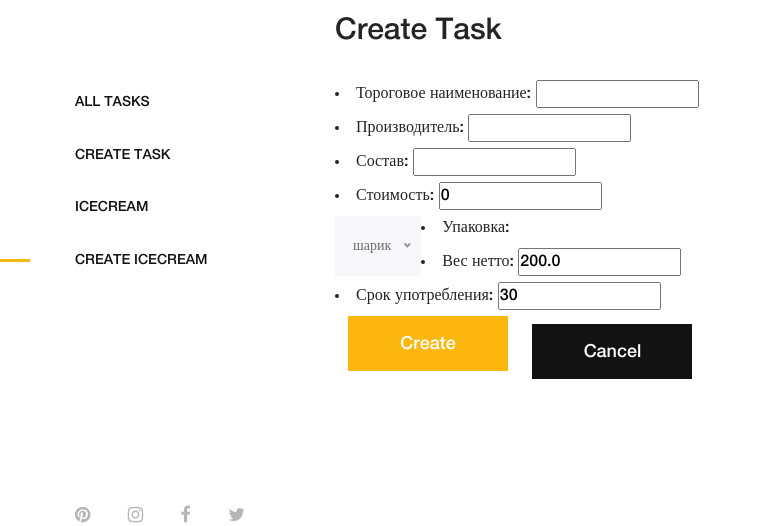
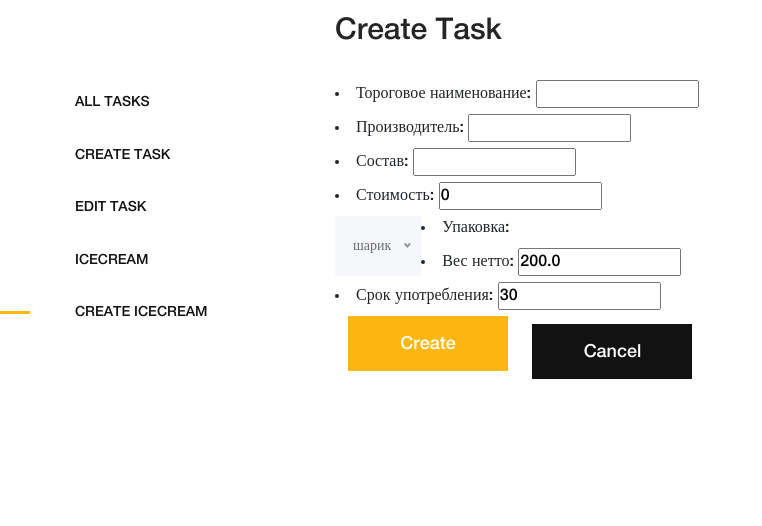
Before and after one commit to BakiyevaV/Django_HW, a Django app: page /create_icecream/ in a window 1280 px wide. Shown: the part 139-665 px from the top of the page, without its empty margins (0-762 px from the left). Run offline with Django 5.2, Linux system fonts and the light colour scheme; some libraries are stand-ins or nearby versions.

Commit message:
Added hw for 01Feb and 06Feb

```diff
--- a/TaskBoard/forms.py
+++ b/TaskBoard/forms.py
@@ -1,7 +1,18 @@
-from django.forms import ModelForm, modelform_factory, Form
+from django.core import validators
+from django.forms import ModelForm, modelform_factory, Form, modelformset_factory, BaseModelFormSet
 from .models import Tasks, Icecream
 from django.forms.widgets import DateInput, Select
 from captcha.fields import CaptchaField
+from django.core.exceptions import ValidationError
+from datetime import date
+
+def validate_price(val):
+    if val <= 0:
+        raise ValidationError('Стоимость не корректна')
+
+def validate_weight(val):
+     if val <= 20:
+        raise ValidationError('Недопустимо малый вес')
 
 TaskForm = modelform_factory(model=Tasks, exclude=('status', 'done_date'),
                              labels={'title': 'Название задачи'},
@@ -12,9 +23,39 @@ class StatusForm(ModelForm):
         model = Tasks
         fields = ('status',)
 
+class TaskFormSet(BaseModelFormSet):
+    def clean(self):
+        super().clean()
+        for form in self.forms:
+            print(form.cleaned_data)
+            if form.cleaned_data:
+                if form.cleaned_data['title']:
+                    title = form.cleaned_data['title']
+                    print('t'+title)
+                    if len(title) < 4:
+                        raise ValidationError('Слишком короткое наименование задачи')
+                if form.cleaned_data['done_date']:
+                    done_date = form.cleaned_data['done_date'].date()
+                    if done_date > date.today():
+                        raise ValidationError('Такая дата еще не наступила')
 
-IcecreamForm = modelform_factory(model=Icecream, fields='__all__',
-                                 widgets={'package': Select(attrs={'size': 3})})
+
+
+TaskEditFormset = modelformset_factory(model=Tasks, formset=TaskFormSet, fields='__all__', extra=1, can_delete=True,
+                                       widgets={'deadline': DateInput(attrs={'type': 'date'}),
+                                                'done_date': DateInput(attrs={'type': 'date'})})
+
+class IcecreamForm(ModelForm):
+    class Meta:
+        model = Icecream
+        fields = '__all__'
+        widgets = {'package': Select(attrs={'size': 3})}
+
+    def __init__(self, *args, **kwargs):
+        super(IcecreamForm, self).__init__(*args, **kwargs)
+        self.fields['price'].validators.append(validate_price)
+        self.fields['weight'].validators.append(validate_weight)
+
 
 class CaptchaTestForm(Form):
     captcha = CaptchaField()
--- a/TaskBoard/urls.py
+++ b/TaskBoard/urls.py
@@ -1,7 +1,8 @@
 from django.contrib import admin
 from django.urls import path
 
-from TaskBoard.views import create_task, get_all_tasks, about_task, delete_task, save_subscribes, create_icecream, get_icecream
+from TaskBoard.views import create_task, get_all_tasks, about_task, delete_task, save_subscribes, create_icecream, \
+    get_icecream, edit_task
 
 app_name = 'taskboard'
 
@@ -12,6 +13,7 @@ urlpatterns = [
     path('delete_task/<int:task_id>/', delete_task, name='delete_task'),
     path('subscribe/', save_subscribes, name='subscribe'),
     path('create_icecream/', create_icecream, name='create_icecream'),
-    path('icecream/', get_icecream, name='icecream')
+    path('icecream/', get_icecream, name='icecream'),
+    path('edit/', edit_task, name='edit_task')
 
 ]
--- a/TaskBoard/views.py
+++ b/TaskBoard/views.py
@@ -2,7 +2,7 @@ from django.core.exceptions import NON_FIELD_ERRORS
 from django.core.paginator import Paginator
 
 from .models import Tasks, Subscribes, Icecream
-from .forms import TaskForm, StatusForm, CaptchaTestForm, IcecreamForm
+from .forms import TaskForm, StatusForm, CaptchaTestForm, IcecreamForm, TaskEditFormset
 from django.views.decorators.http import require_http_methods
 
 from django.shortcuts import render, redirect
@@ -121,6 +121,13 @@ def create_icecream(request):
         if icecream_form.is_valid() and cap_form.is_valid():
             icecream_form.save()
             return redirect('taskboard:icecream')
+        else:
+            icecream_form = IcecreamForm(request.POST)
+            cap_form = CaptchaTestForm(request.POST)
+            print('не проходит')
+            context = {'message':'Введены некорректные данные', 'title': 'Create icecream', 'icecream_form': icecream_form, 'cap_form': cap_form, 'active_page': 'create icecream'}
+            return render(request, 'create_icecream.html', context)
+
     else:
         icecream_form = IcecreamForm()
         cap_form = CaptchaTestForm()
@@ -138,3 +145,30 @@ def get_icecream(request):
     page = paginator.get_page(page_num)
     context = {'icecream': icecream, 'page_obj': page, 'active_page': 'icecream', 'title': 'Icecream'}
     return render(request, 'index.html', context)
+def edit_task(request):
+    model = Tasks
+    if request.method == 'POST':
+        formset = TaskEditFormset(request.POST,  queryset=model.objects.all())
+        for form in formset.forms:
+            if form.instance.deadline:
+                form.initial['deadline'] = form.instance.deadline.strftime('%Y-%m-%d')
+            if form.instance.done_date:
+                form.initial['done_date'] = form.instance.done_date.strftime('%Y-%m-%d')
+        if formset.is_valid():
+            formset.save()
+            context = {'message': 'Изменения приняты', 'formset': formset, 'title': 'Edit task',
+                       'active_page': 'Edit task'}
+            return render(request, 'edit_task.html', context)
+        else:
+            context = {'message': 'Введены некорректные данные', 'formset': formset, 'title': 'Edit task',
+                       'active_page': 'Edit task'}
+            return render(request, 'edit_task.html', context)
+    else:
+        formset = TaskEditFormset(queryset=model.objects.all())
+        for form in formset.forms:
+            if form.instance.deadline:
+                form.initial['deadline'] = form.instance.deadline.strftime('%Y-%m-%d')
+            if form.instance.done_date:
+                form.initial['done_date'] = form.instance.done_date.strftime('%Y-%m-%d')
+        context = {'formset': formset, 'title': 'Edit task', 'active_page': 'Edit task'}
+        return render(request, 'edit_task.html', context)
--- /dev/null
+++ b/templates/edit_task.html
@@ -0,0 +1 @@
+{% extends "layout/basic.html" %}
--- a/templates/includes/main_content.html
+++ b/templates/includes/main_content.html
@@ -233,6 +233,9 @@
 
                         <form action="{% url 'taskboard:create_icecream' %}" method="POST">
                             {% csrf_token %}
+                            {% if message %}
+                            <p>{{ message}}</p>
+                            {% endif %}
 
                             {{ icecream_form.as_ul }}
                             {{ cap_form.as_p }}
@@ -311,4 +314,44 @@
             </div>
         </div>
     </div>
+{% elif title == 'Edit task' %}
+    <form method="post">
+        {% csrf_token %}
+        {{ formset.management_form }}
+            {% if message %}
+                {{ message }}
+            {% endif %}
+            {% if formset.non_form_errors %}
+            <ul>
+                {% for error in formset.non_form_errors %}
+                    <li><em>{{ error|escape }}</em></li>
+                {% endfor %}
+            </ul>
+            {% endif %}
+            {% for form in formset %}
+                {% for hidden in form.hidden_fields %}
+                    {{ hidden }}
+                {% endfor %}
+                {% if form.non_field_errors %}
+                <ul>
+                    {% for error in form.non_field_errors %}
+                    <li><em>{{ error | escape }}</em></li>
+                    {% endfor %}
+                </ul>
+                {% endif %}
+                {% for field in form.visible_fields %}
+                    {% if field.errors %}
+                    <ul>
+                        {% for error in field.errors %}
+                        <li><em>{{ error|escape }}</em></li>
+                        {% endfor %}
+                    </ul>
+                    {% endif %}
+                    <p>{{ field.label_tag }}<br>{{ field }}<br>{{ field.help_text }}</p>
+                {% endfor %}
+            {% endfor %}
+        <button style="margin-right: 20px; margin-left: 13px" class="btn amado-btn mb-15" type="submit">Save</button>
+        <a href="{% url 'taskboard:all_tasks' %}" class="btn amado-btn active">Cancel</a>
+    </form>
+
 {% endif %}
--- a/templates/includes/navbar.html
+++ b/templates/includes/navbar.html
@@ -4,24 +4,37 @@
         {% if active_page == 'all tasks' %}
             <li class="active"><a href="{% url 'taskboard:all_tasks' %}">All tasks</a></li>
             <li class=""><a href="{% url 'taskboard:create_task' %}">Create task</a></li>
+            <li class=""><a href="{% url 'taskboard:edit_task' %}">Edit task</a></li>
             <li class=""><a href="{% url 'taskboard:icecream' %}">Icecream</a></li>
             <li class=""><a href="{% url 'taskboard:create_icecream' %}">Create Icecream</a></li>
 
         {% elif active_page == 'create task' %}
             <li class=""><a href="{% url 'taskboard:all_tasks' %}">All tasks</a></li>
             <li class="active"><a href="{% url 'taskboard:create_task' %}">Create task</a></li>
+            <li class=""><a href="{% url 'taskboard:edit_task' %}">Edit task</a></li>
             <li class=""><a href="{% url 'taskboard:icecream' %}">Icecream</a></li>
             <li class=""><a href="{% url 'taskboard:create_icecream' %}">Create Icecream</a></li>
+
         {% elif active_page == 'icecream' %}
             <li class=""><a href="{% url 'taskboard:all_tasks' %}">All tasks</a></li>
             <li class=""><a href="{% url 'taskboard:create_task' %}">Create task</a></li>
+            <li class=""><a href="{% url 'taskboard:edit_task' %}">Edit task</a></li>
             <li class="active"><a href="{% url 'taskboard:icecream' %}">Icecream</a></li>
             <li class=""><a href="{% url 'taskboard:create_icecream' %}">Create Icecream</a></li>
+
         {% elif active_page == 'create icecream' %}
             <li class=""><a href="{% url 'taskboard:all_tasks' %}">All tasks</a></li>
             <li class=""><a href="{% url 'taskboard:create_task' %}">Create task</a></li>
+            <li class=""><a href="{% url 'taskboard:edit_task' %}">Edit task</a></li>
             <li class=""><a href="{% url 'taskboard:icecream' %}">Icecream</a></li>
             <li class="active"><a href="{% url 'taskboard:create_icecream' %}">Create Icecream</a></li>
+
+        {% elif active_page == 'Edit task' %}
+            <li class=""><a href="{% url 'taskboard:all_tasks' %}">All tasks</a></li>
+            <li class=""><a href="{% url 'taskboard:create_task' %}">Create task</a></li>
+            <li class="active"><a href="{% url 'taskboard:edit_task' %}">Edit task</a></li>
+            <li class=""><a href="{% url 'taskboard:icecream' %}">Icecream</a></li>
+            <li class=""><a href="{% url 'taskboard:create_icecream' %}">Create Icecream</a></li>
         {% endif %}
         <li><a href="../../../../../Downloads/amado/product-details.html"></a></li>
         <li class=""><a href="cart.html"></a></li>
--- a/templates/includes/title.html
+++ b/templates/includes/title.html
@@ -4,4 +4,6 @@
     <title>All tasks</title>
 {% elif title == 'About task' %}
     <title>About task</title>
+{% elif title == 'Edit task' %}
+    <title>Edit task</title>
 {% endif %}
```
Also changed, not shown: db.sqlite3.
